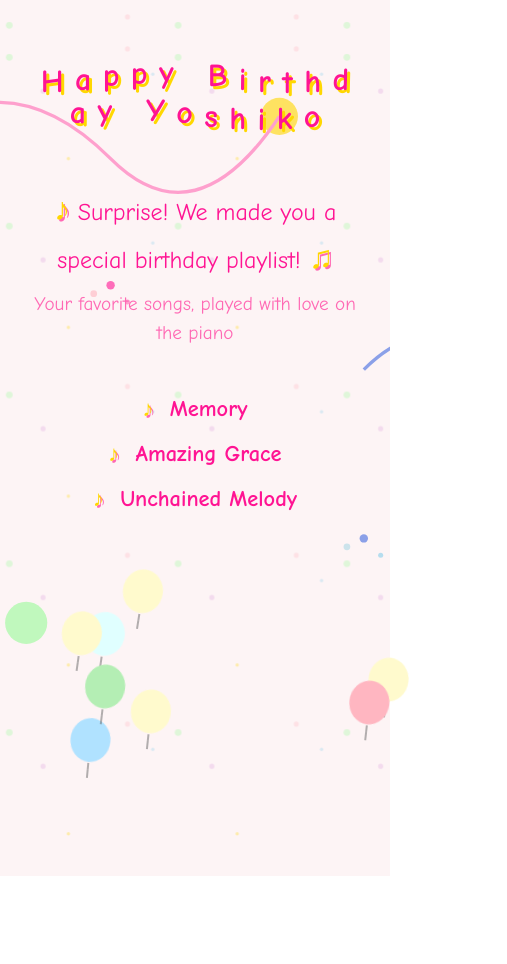
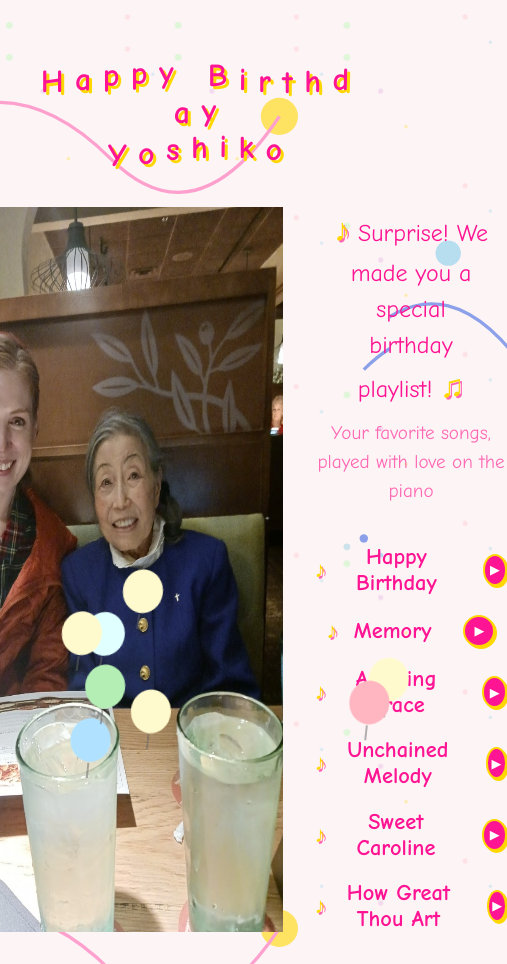
Before and after one commit to mightymoose/Yoshiko, an Astro site: page / in a window 390 px wide. Shown: the whole page, 507 px wide, since content can reach past the window. Before the commit the page ends 876 px from the top, so only its background shows below. Built offline with nearby package versions, Linux system fonts and the light colour scheme; Astro itself is replaced by a stand-in of ours.

Commit message:
Add media

```diff
--- a/src/components/Welcome.astro
+++ b/src/components/Welcome.astro
@@ -26,7 +26,8 @@
 		<span>d</span>
 		<span>a</span>
 		<span>y</span>
-		<span>&nbsp;</span>
+		<div>
+
 		<span>Y</span>
 		<span>o</span>
 		<span>s</span>
@@ -34,28 +35,84 @@
 		<span>i</span>
 		<span>k</span>
 		<span>o</span>
+		</div>
 	</h1>
+	<div style="display: flex; gap: 2rem; justify-content: center; margin-top: 2rem;">
+		<img src="/carla-and-yoshiko.jpeg" alt="Carla and Yoshiko" style="max-width: 400px; height: auto;" />
+		<div class="song-list">
 	<div class="message">
 		<p class="main-text">
 			<span class="note">♪</span> Surprise! We made you a special birthday playlist! <span class="note">♫</span>
 		</p>
 		<p class="subtext">Your favorite songs, played with love on the piano</p>
 	</div>
-	<div class="song-list">
 			<div class="song-item">
+				<audio id="happy-birthday" src="/songs/happy-birthday.wav"></audio>
+				<span class="song-note">♪</span>
+				<span class="song-title">Happy Birthday</span>
+				<button class="play-button" data-audio="happy-birthday">▶</button>
+			</div>
+			<div class="song-item">
+				<audio id="memory" src="/songs/memory.wav"></audio>
 				<span class="song-note">♪</span>
 				<span class="song-title">Memory</span>
+				<button class="play-button" data-audio="memory">▶</button>
 			</div>
 			<div class="song-item">
+				<audio id="amazing-grace" src="/songs/amazing-grace.wav"></audio>
 				<span class="song-note">♪</span>
 				<span class="song-title">Amazing Grace</span>
+				<button class="play-button" data-audio="amazing-grace">▶</button>
 			</div>
 			<div class="song-item">
+				<audio id="unchained-melody" src="/songs/unchained-melody.wav"></audio>
 				<span class="song-note">♪</span>
 				<span class="song-title">Unchained Melody</span>
+				<button class="play-button" data-audio="unchained-melody">▶</button>
+			</div>
+			<div class="song-item">
+				<audio id="sweet-caroline" src="/songs/sweet-caroline.wav"></audio>
+				<span class="song-note">♪</span>
+				<span class="song-title">Sweet Caroline</span>
+				<button class="play-button" data-audio="sweet-caroline">▶</button>
+			</div>
+			<div class="song-item">
+				<audio id="how-great-thou-art" src="/songs/how-great-thou-art.wav"></audio>
+				<span class="song-note">♪</span>
+				<span class="song-title">How Great Thou Art</span>
+				<button class="play-button" data-audio="how-great-thou-art">▶</button>
 			</div>
 		</div>
 	</div>
+</div>
+
+<script>
+	let currentlyPlaying = null;
+
+	document.querySelectorAll('.play-button').forEach(button => {
+		button.addEventListener('click', () => {
+			const audioId = button.getAttribute('data-audio');
+			const audio = document.getElementById(audioId);
+
+			if (currentlyPlaying && currentlyPlaying !== audio) {
+				currentlyPlaying.pause();
+				currentlyPlaying.currentTime = 0;
+				currentlyPlaying.parentElement.querySelector('.play-button').textContent = '▶';
+			}
+
+			if (audio.paused) {
+				audio.play();
+				button.textContent = '⏸';
+				currentlyPlaying = audio;
+			} else {
+				audio.pause();
+				audio.currentTime = 0;
+				button.textContent = '▶';
+				currentlyPlaying = null;
+			}
+		});
+	});
+</script>
 
 <style>
 	.header {
@@ -120,7 +177,6 @@
 
 	.message {
 		font-family: 'Comic Sans MS', cursive;
-		margin-top: 3rem;
 		line-height: 1.5;
 	}
 
@@ -187,7 +243,6 @@
 	}
 
 	.song-list {
-		margin-top: 3rem;
 		display: flex;
 		flex-direction: column;
 		gap: 1.2rem;
@@ -203,6 +258,7 @@
 		display: flex;
 		align-items: center;
 		gap: 1rem;
+		position: relative;
 	}
 
 	.song-note {
@@ -222,6 +278,32 @@
 		margin-left: 0.5rem;
 	}
 
+	.play-button {
+		background: #FF1493;
+		color: white;
+		border: 2px solid #FFD700;
+		border-radius: 50%;
+		width: 2.5rem;
+		height: 2.5rem;
+		display: flex;
+		align-items: center;
+		justify-content: center;
+		cursor: pointer;
+		transition: all 0.3s ease;
+		font-size: 1rem;
+		padding: 0;
+		margin-left: 1rem;
+		box-shadow: 2px 2px 0 #FFD700;
+	}
+
+	.play-button:hover {
+		transform: scale(1.1);
+		background: #FFD700;
+		color: #FF1493;
+		border-color: #FF1493;
+		box-shadow: 2px 2px 0 #FF1493;
+	}
+
 	@keyframes simpleFadeIn {
 		from {
 			opacity: 0;
@@ -239,5 +321,11 @@
 		.song-from {
 			font-size: 1.1rem;
 		}
+
+		.play-button {
+			width: 2rem;
+			height: 2rem;
+			font-size: 0.8rem;
+		}
 	}
 </style>
```
Also changed, not shown: public/carla-and-yoshiko.jpeg (added), 6 other files. Lines whose indentation alone changed are shown as unchanged.
